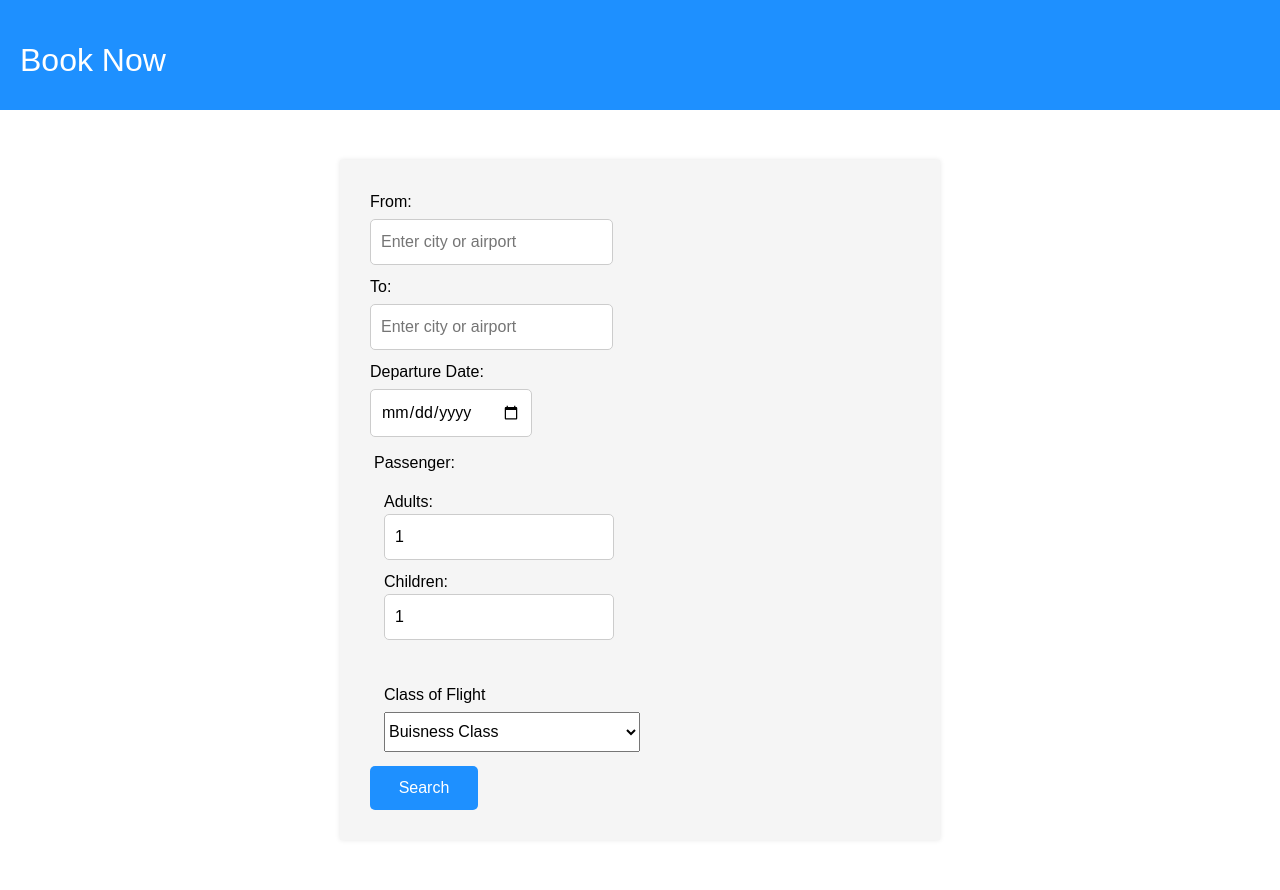
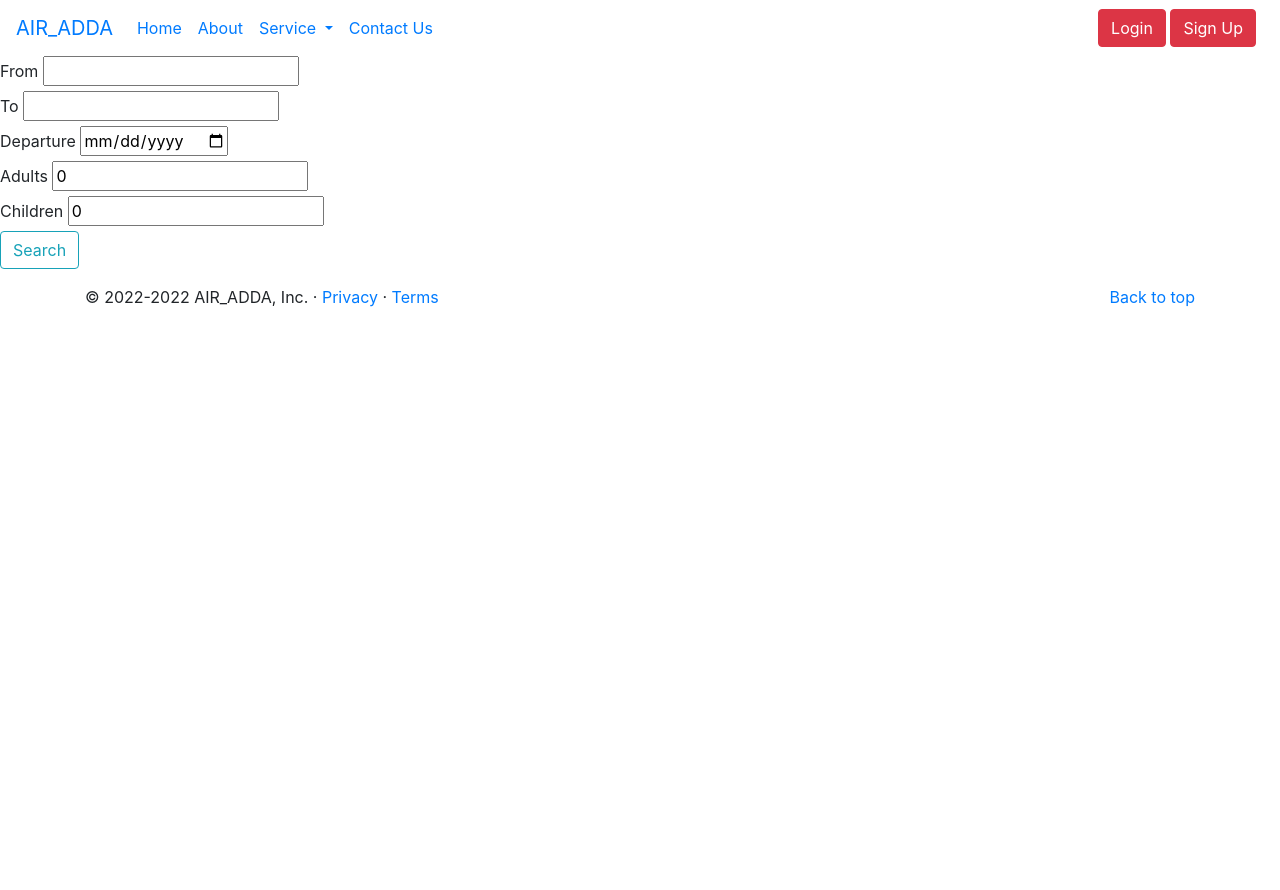
Before and after one commit to kartavyamakwana/Air-Adda, a Flask app: page /booking in a window 1280 px wide. After the commit the page ends 307 px from the top, so only its background shows below. Run offline with Flask 3, Linux system fonts and the light colour scheme; some libraries are stand-ins or nearby versions.

Commit message:
booking.html committed

```diff
--- a/airline/templates/booking.html
+++ b/airline/templates/booking.html
@@ -1,152 +1,61 @@
-<!DOCTYPE html>
-<html>
-<head>
-  <title>Book Now - Airline</title>
-  <link rel="stylesheet" type="text/css" href="style.css">
-  <style>
-    .Search{
-      width: 20%;
-      align-content: center;
-    }
-    .passengerselection{
-      padding: 4px;
-    }
-    .passengerinner{
-        /* border : 4px solid antiquewhite; */
-      /* background-color: antiquewhite; */
-      padding: 10px;
-      display: flex;
-      justify-content: center;
-      flex-direction: column;
-    }
-    body {
-  font-family: Arial, sans-serif;
-  margin: 0;
-  padding: 0;
-}
-#classofflight{
-  height: 40px;
-  width: 50%;
-}
-header {
-  background-color: #1E90FF;
-  color: #fff;
-  padding: 20px;
-  display: flex;
-  justify-content: space-between;
-  align-items: center;
-}
+{% extends "layout.html" %}
+{% block content %}
+  <section>
+    <form method = "POST" class="booking-form" action="">
+      {{ form.hidden_tag() }}
+      <div>
+        {{ form.fromCity.label() }}
+        {{ form.fromCity }}
+      </div>
+      <div>
+        {{ form.toCity.label() }}
+        {{ form.toCity }}
+      </div>
+      <div>
+        {{ form.departureDate.label() }}
+        {{ form.departureDate }}
+      </div>
+      <div>
+        {{ form.adults.label() }}
+        {{ form.adults }}
+      </div>
+      <div>
+        {{ form.children.label() }}
+        {{ form.children }}
+      </div>
+      <!-- <label for="from">From:</label>
+      <input type="text" id="from" name="from" placeholder="Enter city or airport"> -->
 
-nav ul {
-  margin: 0;
-  padding: 0;
-  list-style: none;
-  display: flex;
-}
-
-nav li {
-  margin-right: 20px;
-}
-
-nav a {
-  color: #fff;
-  text-decoration: none;
-  font-weight: bold;
-}
-
-section {
-  margin: 50px auto;
-  max-width: 600px;
-  padding: 20px;
-  background-color: #f5f5f5;
-  box-shadow: 0 0 5px rgba(0,0,0,0.1);
-}
-
-form {
-  display: flex;
-  flex-wrap: wrap;
-  justify-content: space-between;
-}
-
-label {
-  display: block;
-  margin-bottom: 5px;
-}
-
-input {
-  padding: 10px;
-  border: 1px solid #ccc;
-  border-radius: 5px;
-  margin-bottom: 10px;
-  width: 45%;
-}
-
-input[type="date"] {
-  width: 30%;
-}
-
-button {
-  background-color: #1E90FF;
-  color: #fff;
-  padding: 10px 20px;
-  border: none;
-  border-radius: 5px;
-  cursor: pointer;
-}
-
-button:hover {
-  background-color: #0077B6;
-}
-form{
-  display: flex;
-  margin: 5px;
-  padding: 5px;
-  flex-direction: column;
-}
-footer {
-  background-color: #1E90FF;
-  color: #fff;
-  padding: 10px;
-  text-align: center;
-}
-
-  </style>
-</head>
-<body>
-
-<header>
-  <h2>Book Now</h2>
-</header>
-  <section>
-    <form>
-      <label for="from">From:</label>
-      <input type="text" id="from" name="from" placeholder="Enter city or airport">
-
-      <label for="to">To:</label>
+      <!-- <label for="to">To:</label>
       <input type="text" id="to" name="to" placeholder="Enter city or airport">
 
       <label for="depart">Departure Date:</label>
       <input type="date" id="depart" name="depart">
 
       <div class="passengerselection">
-  <label  for="Passenger">Passenger:</label>
+      <label  for="Passenger">Passenger:</label>
       <div class="passengerinner">
          Adults: <input type="number" value="1"  name="Adult" min="1" max="5" default="1">
         Children: <input type="number" value="1"  name="Children" min="1" max="5" >
-        <hr>
         <label for="classofflight">Class of Flight</label>
         <select id="classofflight" name="selectclass">
           <option value="volvo">Buisness Class</option>
           <option value="saab">Economy Class</option>
         </select>
+      </div> -->
+      <div class="form-group">
+        {{ form.submit(class="btn btn-outline-info") }}
       </div>
-      </div>
-      <button class="Search" type="submit">Search</button>
     </form>
   </section>
 
-  <footer>
-    <p>&copy; 2023 Airline. All rights reserved.</p>
-  </footer>
-</body>
-</html>
+  <div>
+    {% with messages = get_flashed_messages(with_categories=true) %}
+      {% if messages %}
+        {% for category, message in messages %}
+          <div>{{ message }}</div>
+        {% endfor %}
+      {% endif %}
+    {% endwith %}
+  </div>
+{% endblock %}
```
